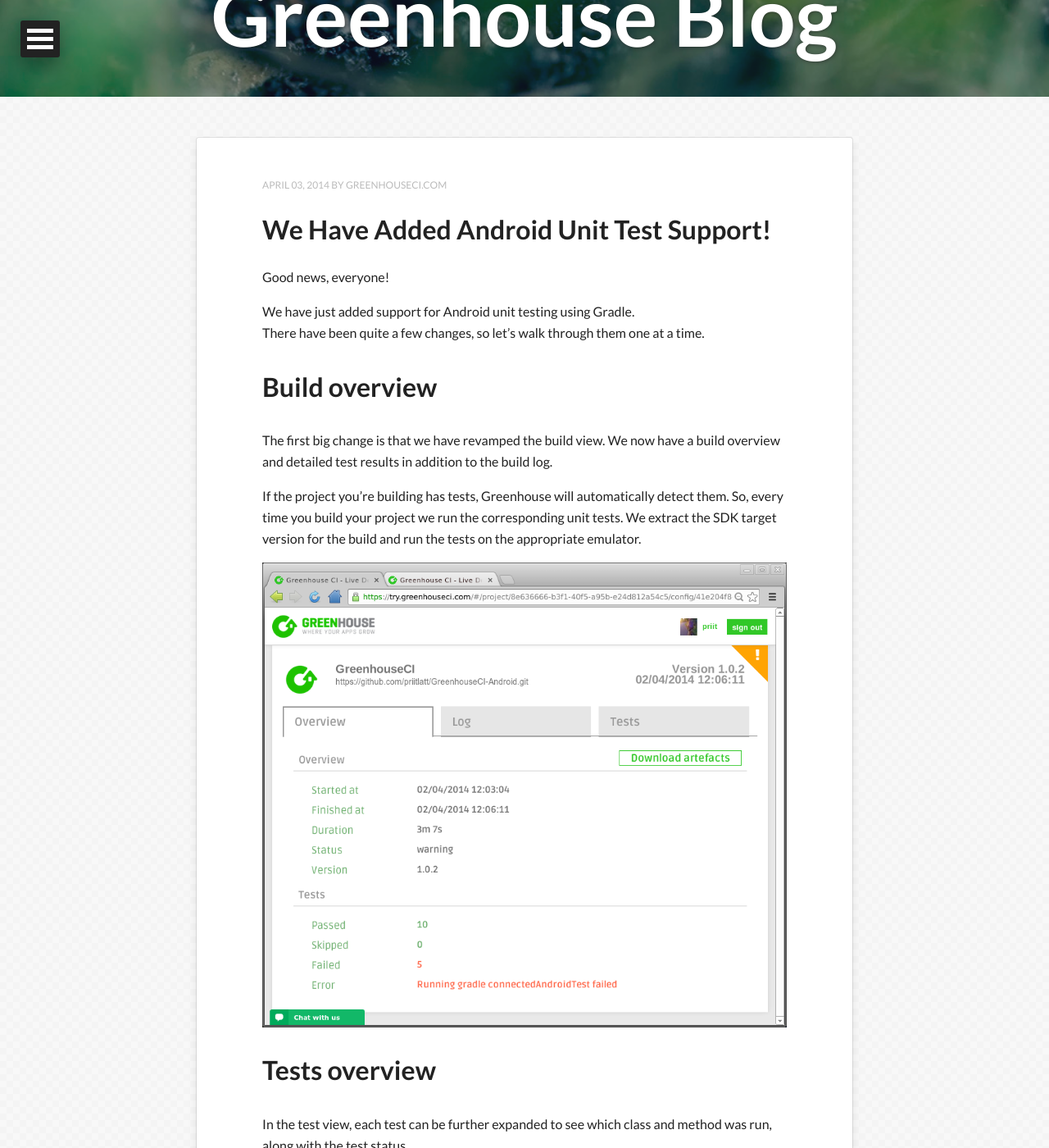
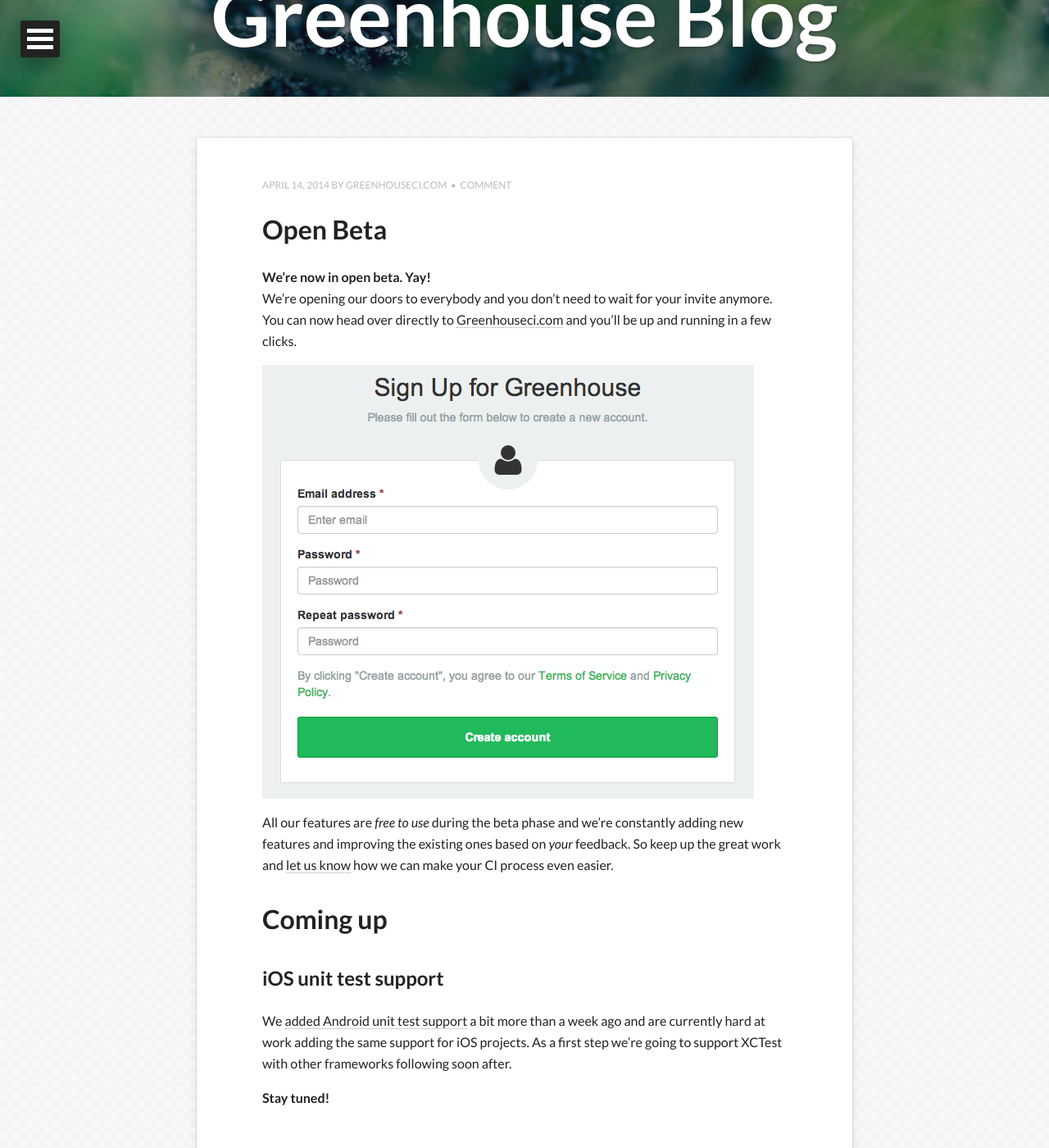
Before and after one commit to GreenhouseCI/blog.greenhouseci.com, a Jekyll site: the page built from index.html, in a window 1280 px wide and 1400 px high, scrolled down 202 px. Shown: the whole window at 82% size. Built offline with Jekyll 4.4.1, drawn with Linux system fonts in a browser that asks for light colours; nearby versions of some CDN libraries; the list of posts is cut into pages by our own code; some of the changed text lies outside the part shown.

Commit message:
Added Discuss comments to older posts. Added Open Beta announcement

```diff
--- /dev/null
+++ b/_posts/2014-04-14-open-beta.md
@@ -0,0 +1,26 @@
+---
+layout: post
+title:  "Open Beta"
+date:   2014-04-14 11:28:23
+categories: Greenhouse update
+share: true
+comments: true
+---
+
+**We're now in open beta. Yay!**
+We're opening our doors to everybody and you don't need to wait for your invite anymore. You can now head over directly to [Greenhouseci.com][registration] and you'll be up and running in a few clicks.
+
+[![Registration view]({{ site.url }}/assets/registration.png)][registration]
+
+All our features are *free to use* during the beta phase and we're constantly adding new features and improving the existing ones based on *your* feedback. So keep up the great work and [let us know](mailto:team@greenhouseci.com) how we can make your CI process even easier.
+
+Coming up
+=========
+
+iOS unit test support
+---------------------
+We [added Android unit test support](http://blog.greenhouseci.com/greenhouse/update/android-testing/) a bit more than a week ago and are currently hard at work adding the same support for iOS projects. As a first step we're going to support XCTest with other frameworks following soon after.
+
+**Stay tuned!**
+
+[registration]: http://greenhouseci.com/sign-up.html  "Greenhouseci.com - Sign Up"
```
Also changed, not shown: _posts/2014-04-02-android-testing.md (+1 -0 lines), _posts/2014-04-02-testflight-integration.md (+1 -1 lines), assets/registration.png (added).
